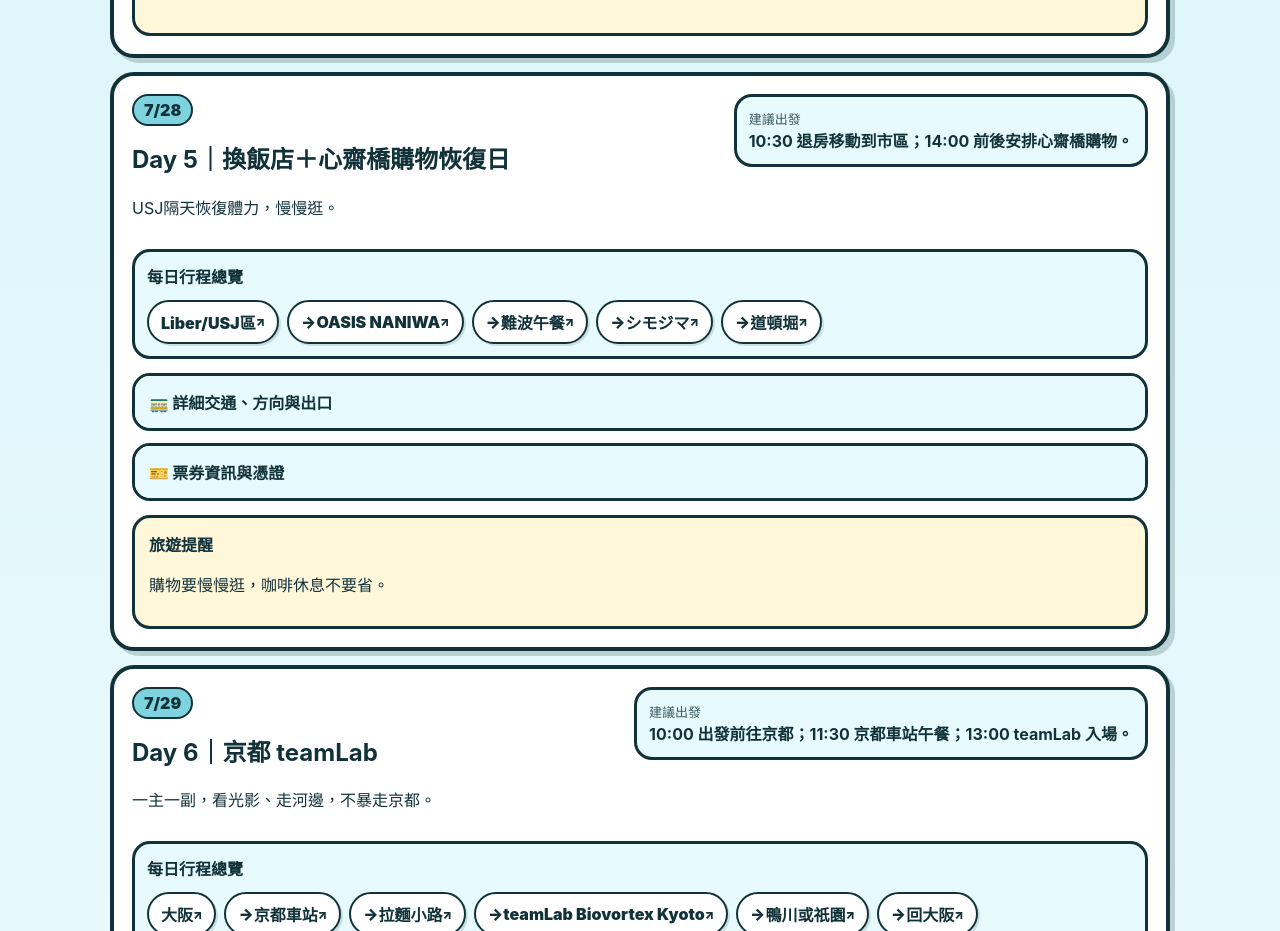
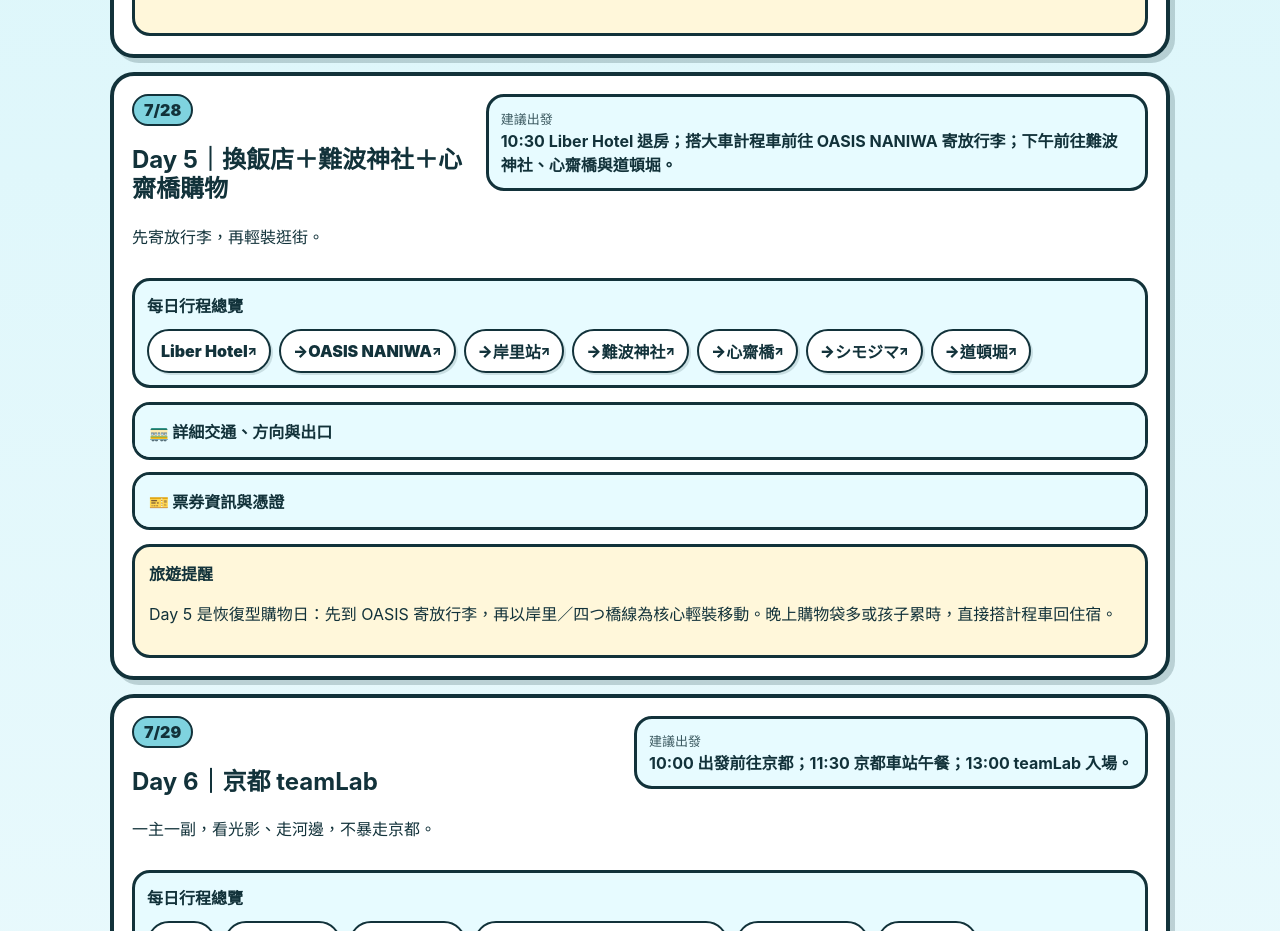
Before and after one commit to sacha693/my-storyjs-app, a React (Vite) app: page /my-storyjs-app/days in a window 1280 px wide. Shown: the part 3360-4291 px from the top of the page. Built offline with nearby package versions, Linux system fonts and the light colour scheme.

Commit message:
Update Day 5 with taxi transfer and Nishinari-based shopping route

```diff
--- a/src/data/day5.ts
+++ b/src/data/day5.ts
@@ -3,55 +3,78 @@ import type { DayPlan } from './types'
 export const day5Plan: DayPlan = {
   id: 'day-5',
   date: '7/28',
-  title: 'Day 5｜換飯店＋心齋橋購物恢復日',
-  subtitle: 'USJ隔天恢復體力，慢慢逛。',
-  suggestedDeparture: '10:30 退房移動到市區；14:00 前後安排心齋橋購物。',
+  title: 'Day 5｜換飯店＋難波神社＋心齋橋購物',
+  subtitle: '先寄放行李，再輕裝逛街。',
+  suggestedDeparture: '10:30 Liber Hotel 退房；搭大車計程車前往 OASIS NANIWA 寄放行李；下午前往難波神社、心齋橋與道頓堀。',
   route: [
-    { label: 'Liber/USJ區', query: 'Liber Hotel Osaka' },
-    { label: 'OASIS NANIWA', query: 'OASIS NANIWA Osaka' },
-    { label: '難波午餐', query: 'なんば ランチ 大阪' },
+    { label: 'Liber Hotel', query: 'Liber Hotel Osaka' },
+    { label: 'OASIS NANIWA', query: '1 Chome-3-18 Shioji Nishinari Ward Osaka' },
+    { label: '岸里站', query: '岸里駅' },
+    { label: '難波神社', query: '難波神社' },
+    { label: '心齋橋', query: '心斎橋駅' },
     { label: 'シモジマ', query: 'Shimojima Shinsaibashi' },
     { label: '道頓堀', query: '道頓堀' }
   ],
   tickets: [
-    { title: 'OASIS NANIWA 住宿訂單', detail: '住宿訂單截圖。' },
+    { title: 'OASIS NANIWA 住宿訂單', detail: '住宿訂單截圖；抵達後先寄放行李。' },
+    { title: '計程車預估', detail: 'Liber Hotel → OASIS NANIWA 約 ¥3,500～¥6,000；依時段、塞車與車型浮動。' },
     { title: '購物退稅', detail: '可能需要護照，請放隨身包。' }
   ],
   quickLinks: [
-    { label: '🏨 OASIS NANIWA', query: 'OASIS NANIWA Osaka' },
+    { label: '🏨 OASIS NANIWA', query: '1 Chome-3-18 Shioji Nishinari Ward Osaka' },
+    { label: '🚇 岸里站', query: '岸里駅' },
+    { label: '⛩ 難波神社', query: '難波神社' },
     { label: '✏ シモジマ', query: 'Shimojima Shinsaibashi' },
-    { label: '🥞 美津の大阪燒', query: 'Mizuno Okonomiyaki Osaka' }
+    { label: '🌉 道頓堀', query: '道頓堀' }
   ],
   outbound: [
     {
-      text: '櫻島站／環球城站 → 西九條站轉阪神難波線 → 大阪難波站',
-      lineName: 'JR 夢咲線＋阪神難波線',
-      lineColor: '#e87511',
-      direction: '先搭 JR 夢咲線往西九條方向；在西九條站轉阪神難波線，搭往大阪難波／近鐵奈良方向',
-      from: { label: '櫻島站／環球城站', query: '桜島駅' },
-      to: { label: '大阪難波站', query: '大阪難波駅' },
-      exit: '抵達大阪難波站後，依 OASIS NANIWA 地圖選擇最近出口；若先逛難波商圈，可往 14、15-B 方向。'
+      text: 'Liber Hotel → OASIS NANIWA 寄放行李',
+      lineName: '大車計程車',
+      lineColor: '#6b7280',
+      direction: '2 大 2 小加 2 件 28 吋行李，換飯店日建議請 Liber Hotel 協助叫大一點的計程車。',
+      from: { label: 'Liber Hotel', query: 'Liber Hotel Osaka' },
+      to: { label: 'OASIS NANIWA', query: '1 Chome-3-18 Shioji Nishinari Ward Osaka' },
+      exit: '日文：大人2人、子ども2人、28インチのスーツケースが2個あります。OASIS NANIWAまで行きたいです。大きめのタクシーを呼んでいただけますか？'
     },
     {
-      text: '大阪難波／なんば站 → 心齋橋站',
-      lineName: 'Osaka Metro 御堂筋線',
-      lineColor: '#e5171f',
-      direction: '從 Osaka Metro なんば站搭御堂筋線，往梅田／新大阪方向，1 站到心齋橋站',
-      from: { label: '大阪難波／難波站', query: 'なんば駅' },
-      to: { label: '心齋橋站', query: '心斎橋駅' },
-      exit: '心齋橋站 5、6 號出口往心齋橋筋與シモジマ方向。'
+      text: 'OASIS NANIWA → 岸里站 → 四ツ橋站／本町側 → 難波神社',
+      lineName: 'Osaka Metro 四つ橋線＋步行',
+      lineColor: '#0078ba',
+      direction: '寄放行李後輕裝出發。從岸里站搭四つ橋線往西梅田方向，依 Google Maps 於四ツ橋或本町側下車，再步行前往難波神社。',
+      from: { label: '岸里站', query: '岸里駅' },
+      to: { label: '難波神社', query: '難波神社' },
+      exit: '出口依 Google Maps 當日路線為準；難波神社作為逛街前的休息與轉場點。'
+    },
+    {
+      text: '難波神社 → 心齋橋 → シモジマ',
+      lineName: 'Google Maps 步行／地鐵',
+      lineColor: '#6b7280',
+      direction: '從難波神社依 Google Maps 前往心齋橋商圈與シモジマ，近距離段落以 Google Maps 建議為準。',
+      from: { label: '難波神社', query: '難波神社' },
+      to: { label: 'シモジマ', query: 'Shimojima Shinsaibashi' },
+      exit: '心齋橋與シモジマ逛街時間不要拉太滿，保留晚餐與回住宿體力。'
+    },
+    {
+      text: 'シモジマ → 道頓堀',
+      lineName: 'Google Maps 步行',
+      lineColor: '#6b7280',
+      direction: '依 Google Maps 從心齋橋／シモジマ往道頓堀移動，晚餐安排在道頓堀或周邊。',
+      from: { label: 'シモジマ', query: 'Shimojima Shinsaibashi' },
+      to: { label: '道頓堀', query: '道頓堀' },
+      exit: '人潮多時走外圍道路，不要穿越最擠的戎橋中央。'
     }
   ],
   inbound: [
     {
-      text: '道頓堀 → OASIS NANIWA',
-      lineName: '步行／Metro',
-      lineColor: '#6b7280',
-      direction: '往 OASIS NANIWA 方向',
+      text: '道頓堀 → なんば／四ツ橋側 → 岸里站 → OASIS NANIWA',
+      lineName: 'Osaka Metro 四つ橋線',
+      lineColor: '#0078ba',
+      direction: '晚餐後依 Google Maps 前往四つ橋線可搭乘站點，搭往住之江公園方向到岸里站，再步行回 OASIS NANIWA。',
       from: { label: '道頓堀', query: '道頓堀' },
-      to: { label: 'OASIS NANIWA', query: 'OASIS NANIWA Osaka' },
-      exit: '人潮多時走外圍道路，不要穿越最擠的戎橋。'
+      to: { label: '岸里站', query: '岸里駅' },
+      exit: '購物袋多、孩子累或下雨時，直接短程計程車回 OASIS NANIWA。'
     }
   ],
-  note: '購物要慢慢逛，咖啡休息不要省。'
+  note: 'Day 5 是恢復型購物日：先到 OASIS 寄放行李，再以岸里／四つ橋線為核心輕裝移動。晚上購物袋多或孩子累時，直接搭計程車回住宿。'
 }
```
